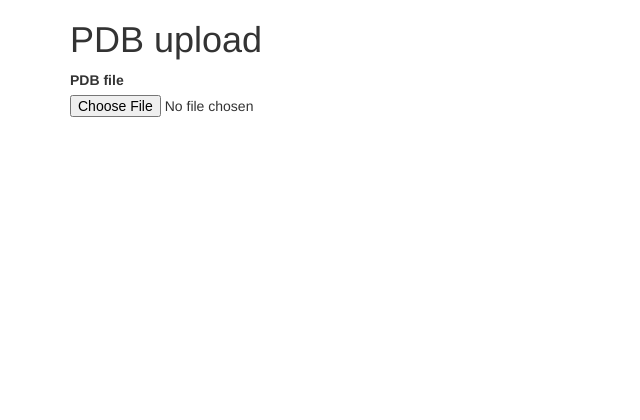
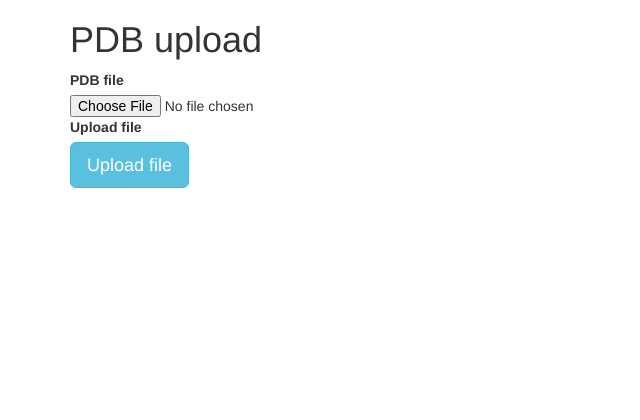
Before and after one commit to nanls/M2BI-db-project, a Flask app: page /upload in a window 1280 px wide. Shown: the top 420 px of the page, without its empty margins (0-640 px from the left). Run offline with Flask 2, Linux system fonts and the light colour scheme; some libraries are stand-ins or nearby versions.

Commit message:
Handle the submission

```diff
--- a/app/templates/upload.html
+++ b/app/templates/upload.html
@@ -12,6 +12,7 @@
     {% from "_formhelpers.html" import render_field %}
     <form method="POST" onsubmit="" action="{{url_for('upload')}}"  enctype="multipart/form-data">
         {{ render_field(form.pdb_file) }}
+        {{ render_field(form.submit) }}
         {{ form.hidden_tag() }}
     </form>
 
--- a/app/views.py
+++ b/app/views.py
@@ -11,10 +11,12 @@ def index():
     return flask.render_template('index.html')
 
 
-@app.route("/upload")
+@app.route("/upload", methods=['GET', 'POST'])
 def upload():
     """
     Define the upload route
     """
     form  = UploadForm()
+    if form.validate_on_submit():
+        return "success"
     return flask.render_template('upload.html', form = form)
```
